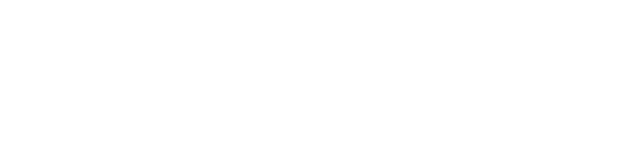
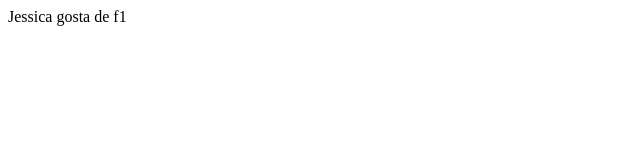
Before and after one commit to brandalize/Hedgaar, a plain HTML site: page index.html in a window 1280 px wide. Shown: the whole page, without its empty margins (0-640 px from the left). Drawn offline with Linux system fonts and the light colour scheme.

Commit message:
Update index.html

```diff
--- a/index.html
+++ b/index.html
@@ -9,7 +9,7 @@
 </head>
 <body>
     <main>
-
+        Jessica gosta de f1
     </main>
 </body>
 </html>
```
